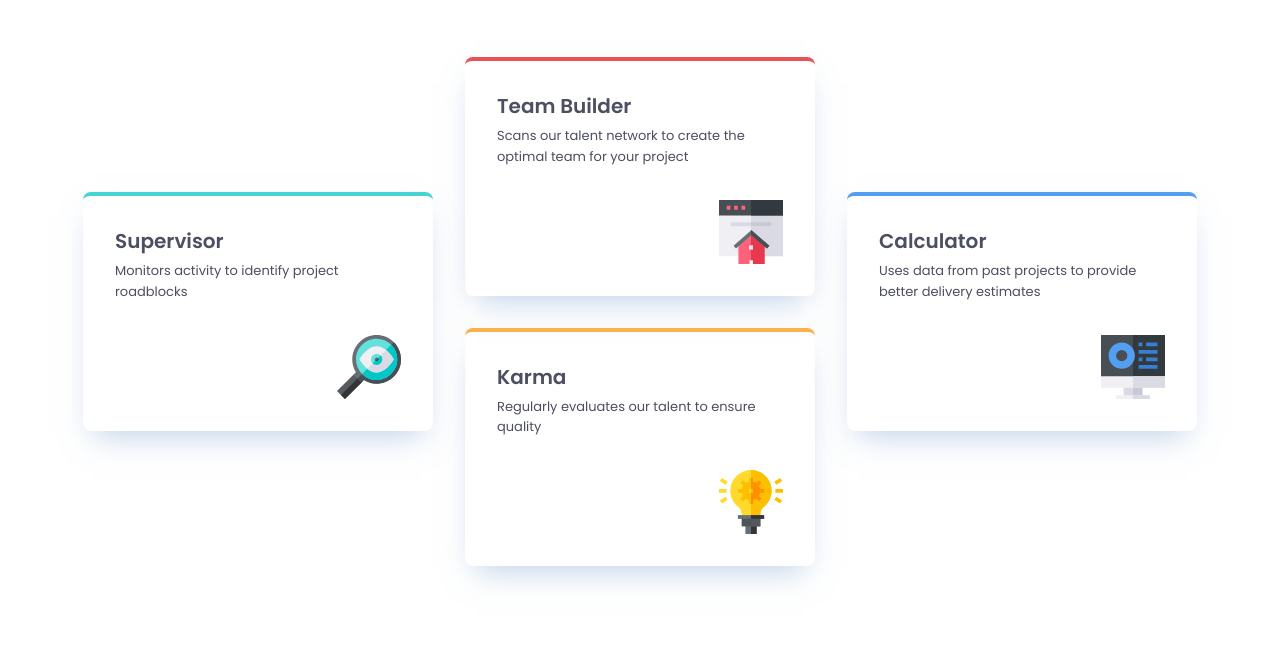
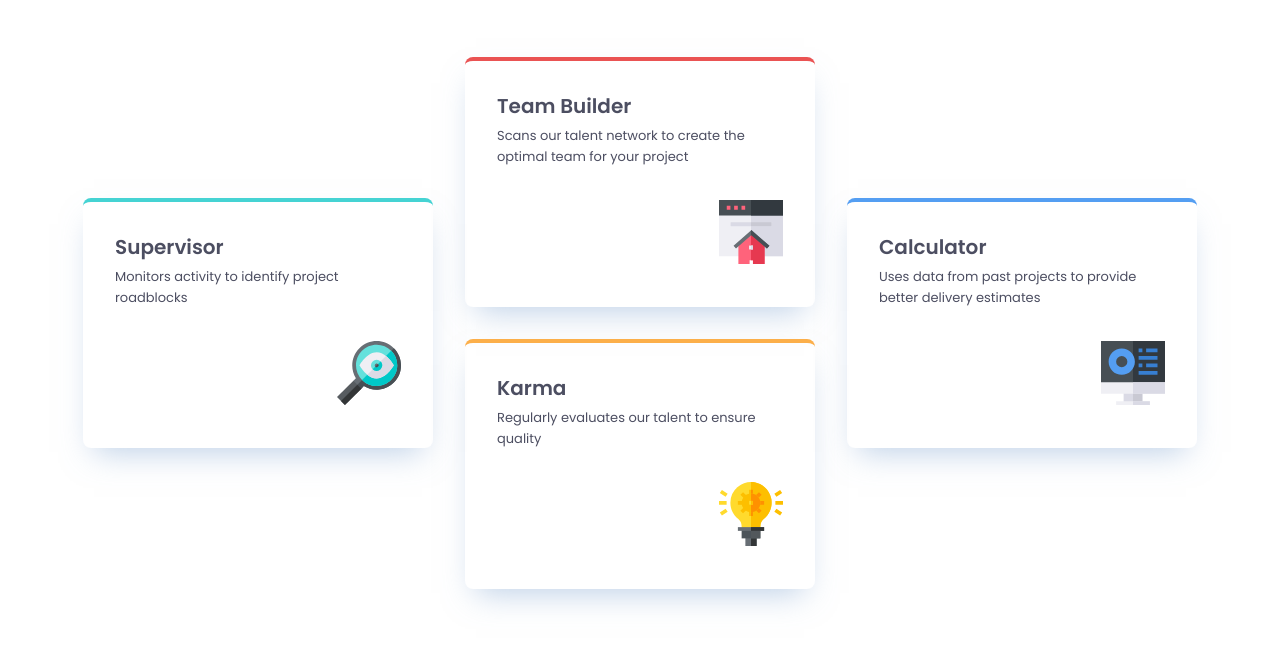
Before and after one commit to h1m1k0/fm-four-card-feature-section, a plain HTML site: page index.html in a window 1280 px wide. Shown: the part 275-920 px from the top of the page. Drawn offline with Linux system fonts and the light colour scheme.

Commit message:
Update card min h

```diff
--- a/styles.css
+++ b/styles.css
@@ -54,6 +54,7 @@
     --max-page-header-w-desktop: 33.75rem;
     --max-card-w-mobile: 19.625rem;
     --max-card-w-desktop: 21.875rem;
+    --min-card-h: 15.625rem;
     --card-icon-size: 4rem;
 }
 
@@ -145,6 +146,7 @@ header.page-header {
 
 .card {
     max-width: clamp(var(--max-card-w-mobile), 40vw, var(--max-card-w-desktop));
+    min-height: var(--min-card-h);
     display: flex;
     flex-direction: column;
     gap: var(--spacing-400);
```
